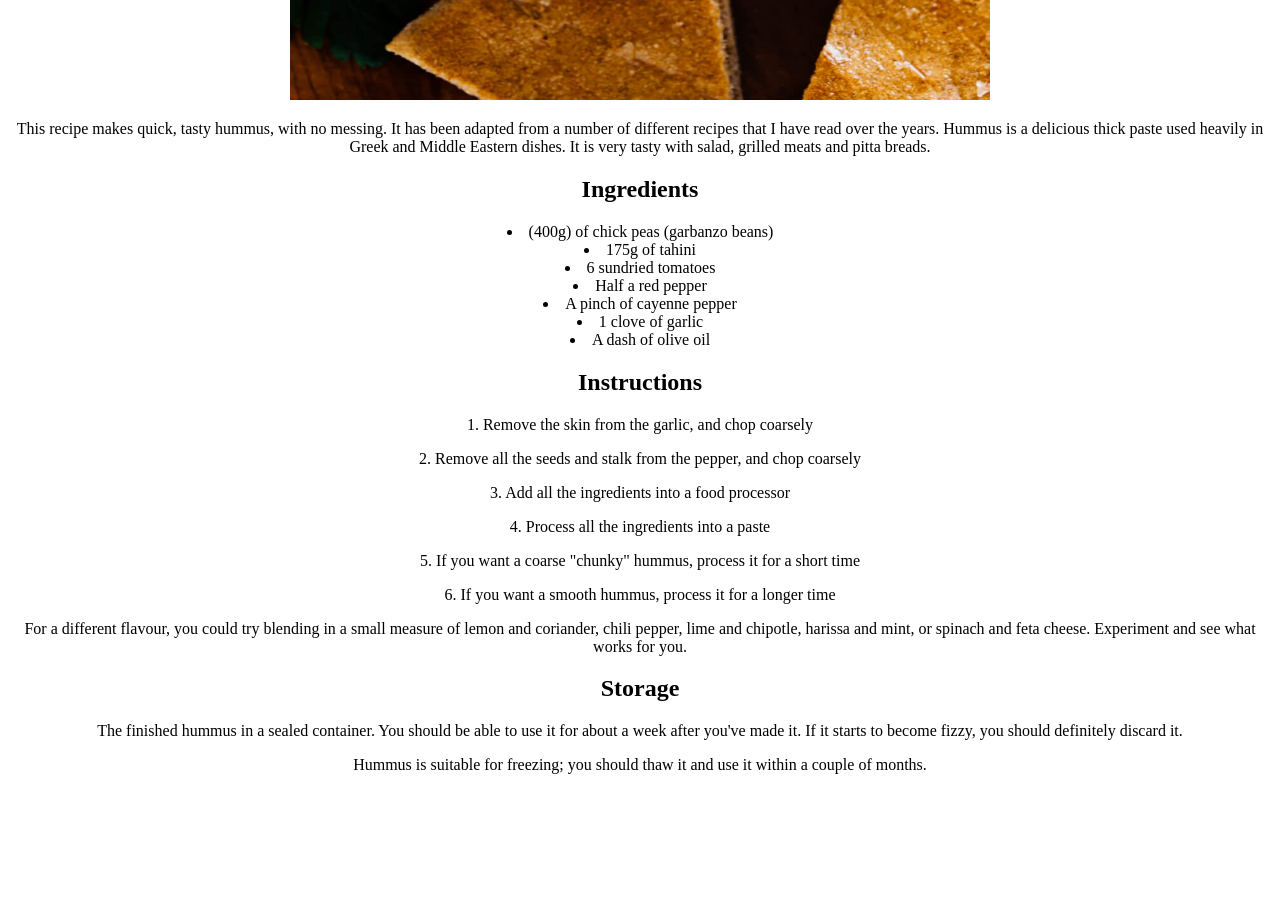
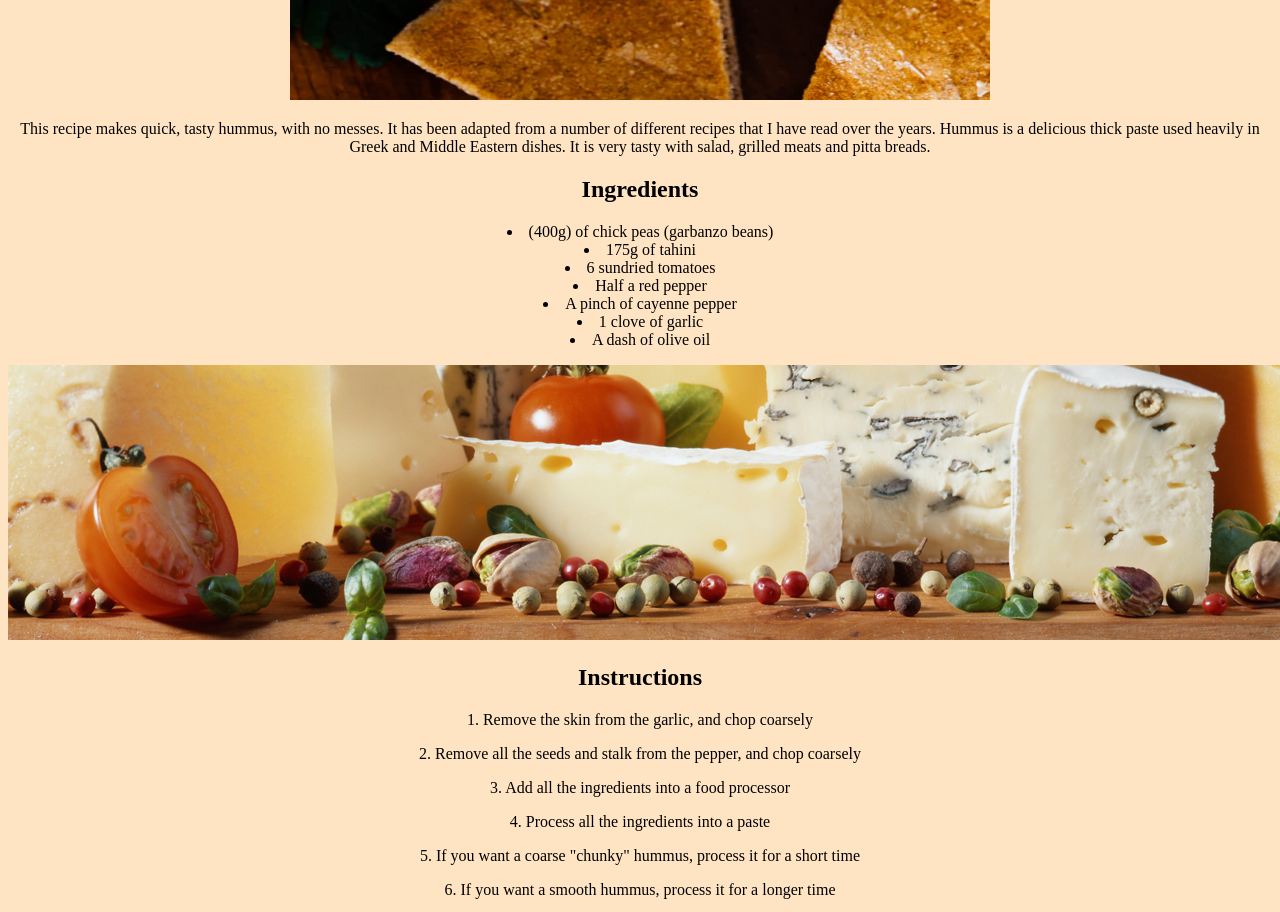
Before and after one commit to Alisson-Corrales/Recipe-Guide-Project, a plain HTML site: page index.html in a window 1280 px wide. Shown: the part 880-1792 px from the top of the page. Before the commit the page ends 1670 px from the top, so only its background shows below. Drawn offline with Linux system fonts and the light colour scheme.

Commit message:
added stuff to html. added images

```diff
--- a/index.html
+++ b/index.html
@@ -6,21 +6,21 @@
     <meta name = "author" content = "Alisson C.">
     <meta name = "description" content = "describe the page">
 
-    <meta property = "og:image" content = "image.png">
-    <meta property = "og:title" content = "insert title">
-    <meta property = "og:description" content = "insert description of linked web">
+    <link rel = "shortcut icon" href = "0mg cholesterol (hummus).png" type = "image/x-icon">
 
-    <link rel = "shortcut icon" href = "chip.png" type = "image/x-icon">
+    <style>
+        body{background-color: bisque;}
+    </style>
 
-    <link rel="stylesheet" href="style.css">
 </head>
-<body style= "text-align: center;" "font-family:'Franklin Gothic Medium', 'Arial Narrow', Arial, sans-serif; font-size: large;">
+
+<body style = "text-align: center;">
 
         <h1>Quick hummus recipe</h1>
 
         <img src="hummus 1.png" width="700" height="900">
 
-        <p> This recipe makes quick, tasty hummus, with no messing. It has been adapted from a number of different recipes that I have read over the years. Hummus is a delicious thick paste used heavily in Greek and Middle Eastern dishes. It is very tasty with salad, grilled meats and pitta breads.</p>
+        <p> This recipe makes quick, tasty hummus, with no messes. It has been adapted from a number of different recipes that I have read over the years. Hummus is a delicious thick paste used heavily in Greek and Middle Eastern dishes. It is very tasty with salad, grilled meats and pitta breads.</p>
 
         <h2>Ingredients</h2>
             <li>(400g) of chick peas (garbanzo beans)</li>
@@ -30,6 +30,10 @@
             <li>A pinch of cayenne pepper</li>
             <li>1 clove of garlic</li>
             <li>A dash of olive oil</li>
+
+            <p></p> <!----this was added purely for aesthetic purposes. spacing between image and text looked off without it--->
+
+        <img src="ingredients.png" width="1280" height="275">
 
         <h2>Instructions</h2>
             <p>1. Remove the skin from the garlic, and chop coarsely</p>
```
Also changed, not shown: 0mg cholesterol (hummus).png (added), ingredients.png (added).
